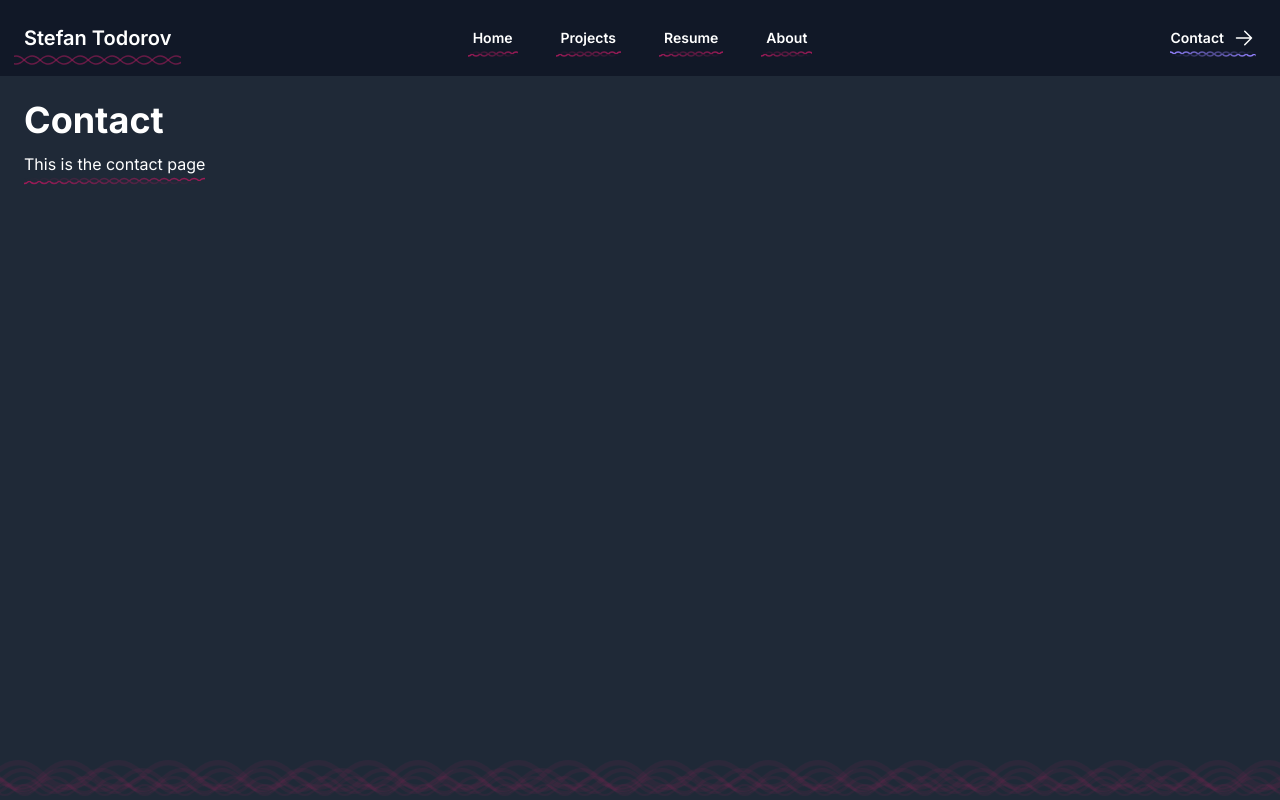
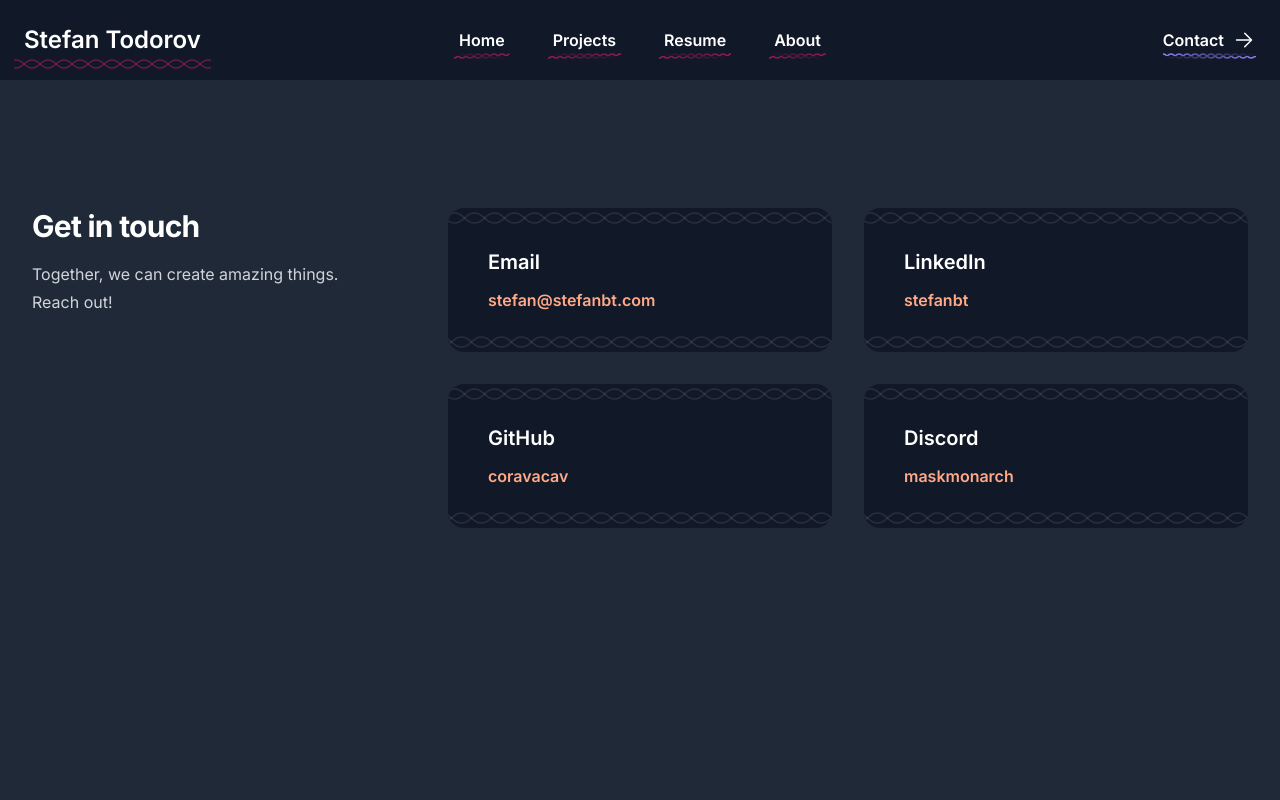
Before and after one commit to coravacav/portfolio, a Next.js app: page /contact in a window 1280 px wide. Built offline with nearby package versions, Linux system fonts and the light colour scheme.

Commit message:
finish up contact page

```diff
--- a/src/app/contact/page.tsx
+++ b/src/app/contact/page.tsx
@@ -1,15 +1,96 @@
-import Helix from '@/lib/helix';
+import Helix, { HelixAnimation } from '@/lib/helix';
 import { pageWidth } from '@/styles/pageWidth';
 import clsx from 'clsx';
+import Link from 'next/link';
+
+const Card = ({ children }) => {
+    return (
+        <div className="relative rounded-2xl bg-gray-900 p-10 overflow-hidden group">
+            {children}
+
+            <HelixAnimation
+                className="absolute bottom-0 left-0 right-0"
+                strokeColor="stroke-seashell/10"
+                groupHoverColor="group-hover:stroke-tropicalIndigo/20"
+                duration={3000}
+                height={20}
+                style="none"
+                svgWidth="100%"
+            />
+            <HelixAnimation
+                className="absolute top-0 left-0 right-0"
+                strokeColor="stroke-seashell/10"
+                groupHoverColor="group-hover:stroke-tropicalIndigo/20"
+                duration={3000}
+                height={20}
+                style="none"
+                svgWidth="100%"
+                direction="right"
+            />
+        </div>
+    );
+};
 
 export default function ContactPage() {
     return (
-        <div className={clsx('flex flex-col text-white w-full mx-auto', pageWidth)}>
-            <h1 className="text-4xl font-bold">Contact</h1>
-
-            <Helix>
-                <p className="mt-3">This is the contact page</p>
-            </Helix>
+        <div className="py-24 sm:py-32">
+            <div className="mx-auto max-w-7xl px-6 lg:px-8">
+                <div className="mx-auto max-w-2xl space-y-16 divide-y divide-gray-100 lg:mx-0 lg:max-w-none">
+                    <div className="grid grid-cols-1 gap-x-8 gap-y-10 lg:grid-cols-3">
+                        <div>
+                            <h2 className="text-3xl font-bold tracking-tight text-white">Get in touch</h2>
+                            <p className="mt-4 leading-7 text-gray-300">
+                                Together, we can create amazing things.
+                                <br />
+                                Reach out!
+                            </p>
+                        </div>
+                        <div className="grid grid-cols-1 gap-6 sm:grid-cols-2 lg:col-span-2 lg:gap-8">
+                            <Card>
+                                <h3 className="text-xl font-semibold leading-7 text-white">Email</h3>
+                                <div className="mt-3 space-y-1 text-base leading-6 text-gray-300">
+                                    <Link
+                                        className="font-semibold text-tangerine hover:text-tropicalIndigo transition-colors"
+                                        href="mailto:stefan@stefanbt.com"
+                                    >
+                                        stefan@stefanbt.com
+                                    </Link>
+                                </div>
+                            </Card>
+                            <Card>
+                                <h3 className="text-xl font-semibold leading-7 text-white">LinkedIn</h3>
+                                <div className="mt-3 space-y-1 text-base leading-6 text-gray-300">
+                                    <Link
+                                        className="font-semibold text-tangerine hover:text-tropicalIndigo transition-colors"
+                                        target="_blank"
+                                        href="https://www.linkedin.com/in/stefanbt/"
+                                    >
+                                        stefanbt
+                                    </Link>
+                                </div>
+                            </Card>
+                            <Card>
+                                <h3 className="text-xl font-semibold leading-7 text-white">GitHub</h3>
+                                <div className="mt-3 space-y-1 text-base leading-6 text-gray-300">
+                                    <Link
+                                        className="font-semibold text-tangerine hover:text-tropicalIndigo transition-colors"
+                                        href="https://github.com/coravacav"
+                                        target="_blank"
+                                    >
+                                        coravacav
+                                    </Link>
+                                </div>
+                            </Card>
+                            <Card>
+                                <h3 className="text-xl font-semibold leading-7 text-white">Discord</h3>
+                                <div className="mt-3 space-y-1 text-base leading-6 text-gray-300">
+                                    <span className="font-semibold text-tangerine">maskmonarch</span>
+                                </div>
+                            </Card>
+                        </div>
+                    </div>
+                </div>
+            </div>
         </div>
     );
 }
--- a/src/app/layout.tsx
+++ b/src/app/layout.tsx
@@ -18,45 +18,9 @@ export const metadata = {
 export default function RootLayout({ children }: { children: React.ReactNode }) {
     return (
         <html lang="en" className={inter.className}>
-            <body className="bg-gray-800 min-h-screen">
+            <body className="bg-gray-800 min-h-screen relative">
                 <Nav />
                 {children}
-                <HelixAnimation
-                    duration={300}
-                    height={20}
-                    strokeWidth="2px"
-                    style="none"
-                    color="stroke-pink/10"
-                    svgWidth="100%"
-                    className="absolute bottom-0 left-0 right-0"
-                />
-                <HelixAnimation
-                    duration={400}
-                    height={30}
-                    strokeWidth="3px"
-                    style="none"
-                    color="stroke-pink/10"
-                    svgWidth="100%"
-                    className="absolute bottom-0 left-0 right-0"
-                />
-                <HelixAnimation
-                    duration={500}
-                    height={40}
-                    strokeWidth="4px"
-                    style="none"
-                    color="stroke-pink/10"
-                    svgWidth="100%"
-                    className="absolute bottom-0 left-0 right-0"
-                />
-                <HelixAnimation
-                    duration={600}
-                    height={50}
-                    strokeWidth="5px"
-                    style="none"
-                    color="stroke-pink/10"
-                    svgWidth="100%"
-                    className="absolute bottom-0 left-0 right-0"
-                />
             </body>
         </html>
     );
--- a/src/lib/helix.tsx
+++ b/src/lib/helix.tsx
@@ -10,11 +10,12 @@ type HelixAnimationProps = {
     show?: boolean;
     duration?: number;
     style?: 'topright' | 'topleft' | 'none';
-    color?: string;
+    strokeColor?: string;
     groupHoverColor?: string;
     className?: string;
     strokeWidth?: string;
     height?: number;
+    direction?: 'left' | 'right';
     svgWidth?: number | string;
     extendLeft?: number;
     extendRight?: number;
@@ -26,8 +27,9 @@ export function HelixAnimation({
     className,
     svgWidth,
     height = 10,
-    color = 'stroke-pink',
+    strokeColor = 'stroke-pink',
     groupHoverColor,
+    direction = 'left',
     duration = 1000,
     extendLeft = 0,
     extendRight = 0,
@@ -48,8 +50,10 @@ export function HelixAnimation({
         if (!svgRef) return;
         if (!show) return;
 
-        const newspaperSpinning = [{ transform: 'translateX(0)' }, { transform: `translateX(-${height}px)` }];
-
+        const newspaperSpinning =
+            direction === 'left'
+                ? [{ transform: 'translateX(0)' }, { transform: `translateX(-${height}px)` }]
+                : [{ transform: `translateX(-${height}px)` }, { transform: 'translateX(0)' }];
         const newspaperTiming: KeyframeAnimationOptions = {
             duration,
             easing: 'linear',
@@ -65,10 +69,12 @@ export function HelixAnimation({
         return () => {
             animations.forEach((animation) => animation.cancel());
         };
-    }, [height, duration, show, svgRef]);
+    }, [height, duration, show, svgRef, direction]);
 
     const hHeight = height / 2;
     const dHeight = height * 2;
+
+    if (!show) return null;
 
     return (
         <svg
@@ -86,12 +92,12 @@ export function HelixAnimation({
             <defs>
                 <pattern id={patternId} width={height} height={height} patternUnits="userSpaceOnUse">
                     <path
-                        className={clsx('transition-color duration-300 fill-transparent', color, groupHoverColor)}
+                        className={clsx('transition-color duration-300 fill-transparent', strokeColor, groupHoverColor)}
                         d={`M 0 ${hHeight} Q ${hHeight} 0 ${height} ${hHeight} T ${dHeight} ${hHeight}`}
                         style={{ strokeWidth }}
                     />
                     <path
-                        className={clsx('transition-color duration-300 fill-transparent', color, groupHoverColor)}
+                        className={clsx('transition-color duration-300 fill-transparent', strokeColor, groupHoverColor)}
                         d={`M 0 ${hHeight} Q ${hHeight} ${height} ${height} ${hHeight} T ${dHeight} ${hHeight}`}
                         style={{ strokeWidth }}
                     />
--- a/src/lib/nav.tsx
+++ b/src/lib/nav.tsx
@@ -5,7 +5,7 @@ import { Dialog } from '@headlessui/react';
 import { Bars3Icon, XMarkIcon } from '@heroicons/react/24/outline';
 import clsx from 'clsx';
 import { pageWidth } from '@/styles/pageWidth';
-import Helix from './helix';
+import Helix, { HelixAnimation } from './helix';
 import { usePathname } from 'next/navigation';
 import { pink, tropicalIndigo } from '@/styles/colors';
 import Link from 'next/link';
@@ -17,30 +17,35 @@ const navigation = [
     { name: 'About', href: 'about' },
 ];
 
+const Name = ({ hide = false }) => (
+    <Link
+        href="/"
+        className="-m-1.5 p-1.5 text-white font-semibold text-2xl group hover:text-tangerine transition-colors"
+    >
+        <Helix
+            height={16}
+            show={!hide}
+            extendLeft={10}
+            extendRight={10}
+            duration={4000}
+            style="none"
+            strokeColor="stroke-pink/60"
+            groupHoverColor="group-hover:stroke-tangerine"
+        >
+            Stefan Todorov
+        </Helix>
+    </Link>
+);
+
 export default function Nav() {
     const [mobileMenuOpen, setMobileMenuOpen] = useState(false);
     const pathName = usePathname();
 
     return (
         <header className="bg-gray-900">
-            <nav className={clsx('mx-auto flex items-center justify-between', pageWidth)} aria-label="Global">
+            <nav className={clsx('mx-auto flex items-center justify-between ', pageWidth)} aria-label="Global">
                 <div className="flex lg:flex-1">
-                    <Link
-                        href="/"
-                        className="-m-1.5 p-1.5 text-white font-semibold text-xl group hover:text-tangerine transition-colors"
-                    >
-                        <Helix
-                            height={16}
-                            extendLeft={10}
-                            extendRight={10}
-                            duration={4000}
-                            style="none"
-                            color="stroke-pink/60"
-                            groupHoverColor="group-hover:stroke-tangerine"
-                        >
-                            Stefan Todorov
-                        </Helix>
-                    </Link>
+                    <Name />
                 </div>
                 <div className="flex lg:hidden">
                     <button
@@ -55,15 +60,15 @@ export default function Nav() {
                 <div className="hidden lg:flex lg:gap-x-12">
                     {navigation.map((item) => (
                         <Link
+                            key={item.name}
                             href={item.href}
-                            className="text-sm font-semibold leading-6 text-white group hover:text-tangerine transition-colors"
+                            className="text-base font-semibold leading-6 text-white group hover:text-tangerine transition-colors"
                         >
                             <Helix
-                                key={item.name}
                                 height={8}
                                 extendLeft={5}
                                 extendRight={5}
-                                color={pathName === item.href ? 'stroke-tropicalIndigo' : undefined}
+                                strokeColor={pathName === item.href ? 'stroke-tropicalIndigo' : undefined}
                                 groupHoverColor="group-hover:stroke-tangerine"
                             >
                                 {item.name}
@@ -74,13 +79,13 @@ export default function Nav() {
                 <div className="hidden lg:flex lg:flex-1 lg:justify-end">
                     <Link
                         href="/contact"
-                        className="text-sm font-semibold leading-6 text-white group hover:text-tangerine transition-colors"
+                        className="text-base font-semibold leading-6 text-white group hover:text-tangerine transition-colors"
                     >
                         <Helix
                             height={8}
                             style="topleft"
                             groupHoverColor="group-hover:stroke-tangerine"
-                            color={pathName === '/contact' ? 'stroke-tropicalIndigo' : undefined}
+                            strokeColor={pathName === '/contact' ? 'stroke-tropicalIndigo' : undefined}
                         >
                             <span className="flex align-middle gap-2 ">
                                 Contact
@@ -107,14 +112,7 @@ export default function Nav() {
                 <div className="fixed inset-0 z-10" />
                 <Dialog.Panel className="fixed inset-y-0 right-0 z-10 w-full overflow-y-auto bg-gray-900 px-6 py-6 sm:max-w-sm sm:ring-1 sm:ring-white/10">
                     <div className="flex items-center justify-between">
-                        <Link href="#" className="-m-1.5 p-1.5">
-                            <span className="sr-only">Your Company</span>
-                            <img
-                                className="h-8 w-auto"
-                                src="https://tailwindui.com/img/logos/mark.svg?color=indigo&shade=500"
-                                alt=""
-                            />
-                        </Link>
+                        <Name hide />
                         <button
                             type="button"
                             className="-m-2.5 rounded-md p-2.5 text-gray-400"
@@ -125,7 +123,7 @@ export default function Nav() {
                         </button>
                     </div>
                     <div className="mt-6 flow-root">
-                        <div className="-my-6 divide-y divide-gray-500/25">
+                        <div className="-my-6">
                             <div className="space-y-2 py-6">
                                 {navigation.map((item) => (
                                     <Link
@@ -137,6 +135,12 @@ export default function Nav() {
                                     </Link>
                                 ))}
                             </div>
+                            <HelixAnimation
+                                svgWidth="calc(100% + 3rem)"
+                                style="none"
+                                className="-mx-6"
+                                strokeColor="stroke-pink/60"
+                            />
                             <div className="py-6">
                                 <Link
                                     href="#"
```
